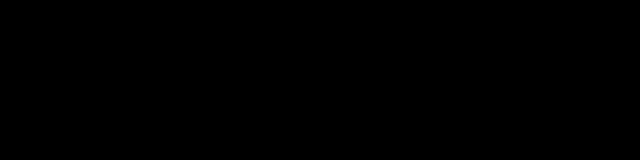
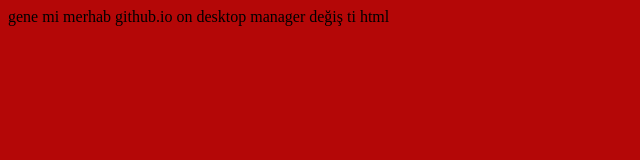
Before and after one commit to ngulseren/mardinmtal, a plain HTML site: page index.html in a window 1280 px wide. Shown: the whole page, without its empty margins (0-640 px from the left). Drawn offline with Linux system fonts and the light colour scheme.

Commit message:
Update style.css

```diff
--- a/css/style.css
+++ b/css/style.css
@@ -1,3 +1,3 @@
 body {
-    background: #000;
+    background: rgb(180, 7, 7);
 }
```
